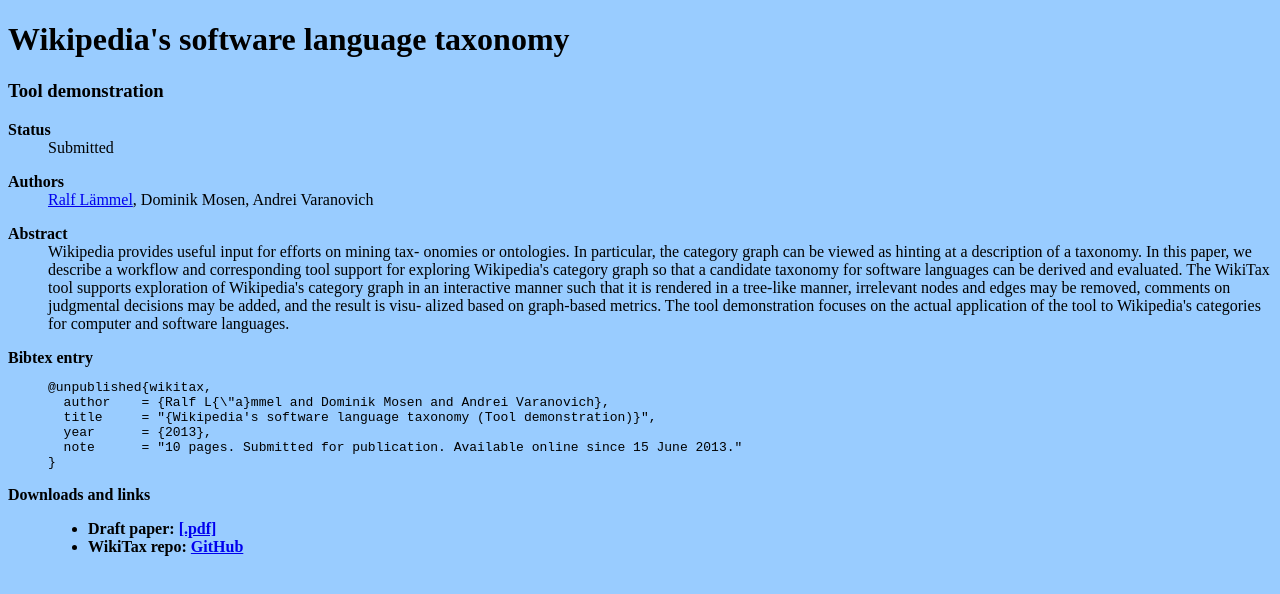
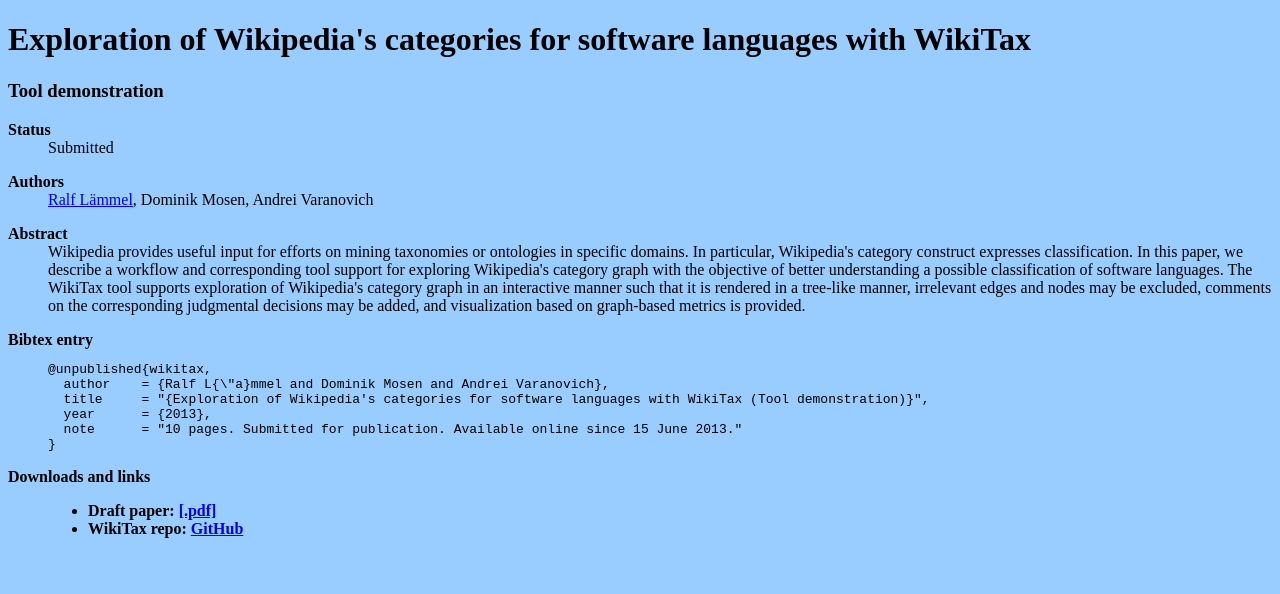
Before and after one commit to dmosen/wiki-analysis, a plain HTML site: page casestudy/index.html in a window 1280 px wide. Drawn offline with Linux system fonts and the light colour scheme.

Commit message:
Paper submitted.

```diff
--- a/casestudy/index.html
+++ b/casestudy/index.html
@@ -3,10 +3,10 @@
 <html>
 	<head>
 		<meta http-equiv="Content-Type" content="text/html; charset=ISO-8859-1"/>
-		<title>Wikipedia's software language taxonomy</title>
+		<title>Exploration of Wikipedia's categories for software languages with WikiTax</title>
 	</head>
 	<body bgcolor="#99CCFF">
-		<H1>Wikipedia's software language taxonomy</H1>
+		<H1>Exploration of Wikipedia's categories for software languages with WikiTax</H1>
 		<H3>Tool demonstration</H3>
 		<dl>
 			<dt>
@@ -26,7 +26,7 @@
 			</dt>
 			<dd>
 
-Wikipedia provides useful input for efforts on mining tax- onomies or ontologies. In particular, the category graph can be viewed as hinting at a description of a taxonomy. In this paper, we describe a workflow and corresponding tool support for exploring Wikipedia's category graph so that a candidate taxonomy for software languages can be derived and evaluated. The WikiTax tool supports exploration of Wikipedia's category graph in an interactive manner such that it is rendered in a tree-like manner, irrelevant nodes and edges may be removed, comments on judgmental decisions may be added, and the result is visu- alized based on graph-based metrics. The tool demonstration focuses on the actual application of the tool to Wikipedia's categories for computer and software languages.
+Wikipedia provides useful input for efforts on mining taxonomies or ontologies in specific domains. In particular, Wikipedia's category construct expresses classification. In this paper, we describe a workflow and corresponding tool support for exploring Wikipedia's category graph with the objective of better understanding a possible classification of software languages. The WikiTax tool supports exploration of Wikipedia's category graph in an interactive manner such that it is rendered in a tree-like manner, irrelevant edges and nodes may be excluded, comments on the corresponding judgmental decisions may be added, and visualization based on graph-based metrics is provided.
 
   </dd>
 			<p/>
@@ -37,7 +37,7 @@
 				<pre>
 @unpublished{wikitax,
   author    = {Ralf L{\"a}mmel and Dominik Mosen and Andrei Varanovich},
-  title     = "{Wikipedia's software language taxonomy (Tool demonstration)}",
+  title     = "{Exploration of Wikipedia's categories for software languages with WikiTax (Tool demonstration)}",
   year      = {2013},
   note      = "10 pages. Submitted for publication. Available online since 15 June 2013."
 }
```
Also changed, not shown: 6 other files.
